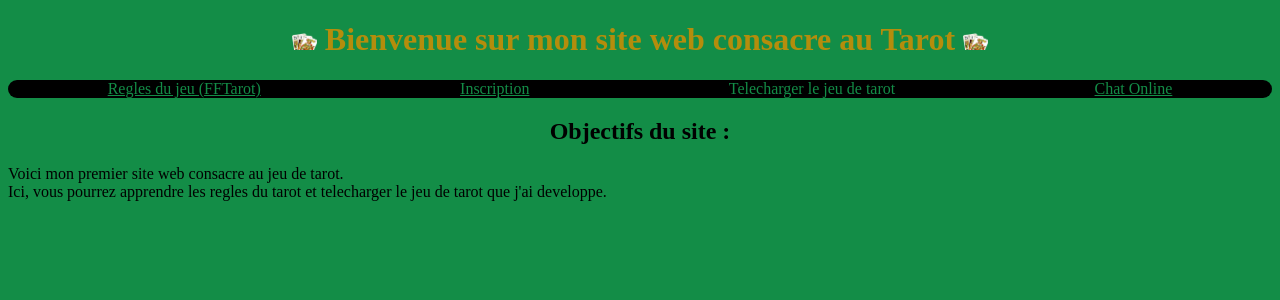
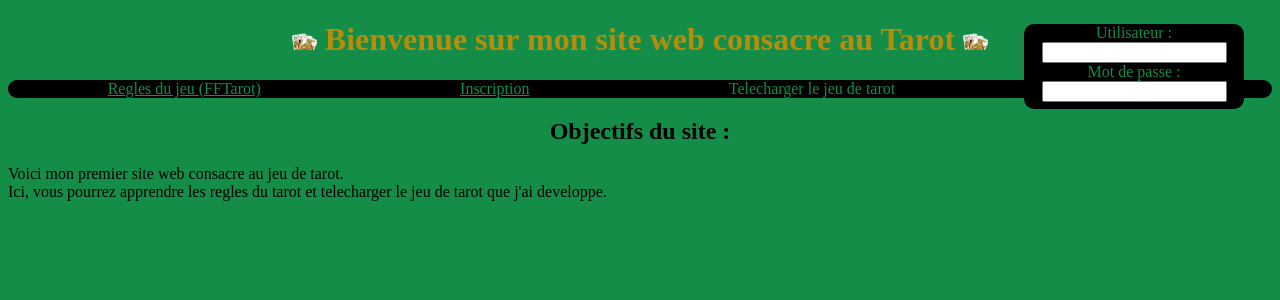
Before and after one commit to Delalandre-Clement/Tarot-Website, a PHP site: page / in a window 1280 px wide. Shown: the top 300 px of the page. Run offline with PHP 8.4, Linux system fonts and the light colour scheme.

Commit message:
Ajout d'un menu de connexion
Ajout d'un petit menu de connexion visuel dans le coin haut droite

```diff
--- a/Visuel.css
+++ b/Visuel.css
@@ -13,7 +13,23 @@ h2{
     text-align: center;
 }
 
-/* Mise ne page du Menu */
+/* Visuel du menu de Connexion */
+#log_zone{
+    position: absolute;
+    top: 3%;
+    left: 80%;
+    background: black;
+    border-radius: 10px;
+    width: 220px;
+    height: 85px;
+    text-align: center;
+}
+
+#log_zone label{
+    color: rgb(19, 141, 71)
+}
+
+/* Mise en page du Menu */
 #conteneur{
     display: flex;
     flex-direction: row;
--- a/index.html
+++ b/index.html
@@ -11,6 +11,19 @@
             <header>
                 <h1><img src="Icone.png" width="25"></img> Bienvenue sur mon site web consacre au Tarot <img src="Icone.png" width="25"></h1>
 
+                <!-- Zone Connexion -->
+                <div id="log_zone">
+                    <tr>
+                        <td><label>Utilisateur :</label></td>
+                        <td><div id="user"><input type="text" name="pseudo" id="pseudo" required /></div></td>
+                    </tr>
+                    <tr>
+                        <td><label>Mot de passe :</label></td>
+                        <td><div id="mdpasse"><input type="password" name="mdp" id="mdp" required /></div></td>
+                    </tr>
+
+                </div>
+
                 <!-- Menu -->
                 <div id="conteneur">
                     <div class="element"><a href="http://www.fftarot.fr/assets/documents/R-RO201206.pdf">Regles du jeu (FFTarot)</a></div>
@@ -22,8 +35,6 @@
                             <li><a href="https://www.apple.com/">Mac OS</a></li>
                         -->
                     <div class="element"><a href="./ChatPublic.php">Chat Online</a></div>
-
-
                 </div>
 
             </header>
```
